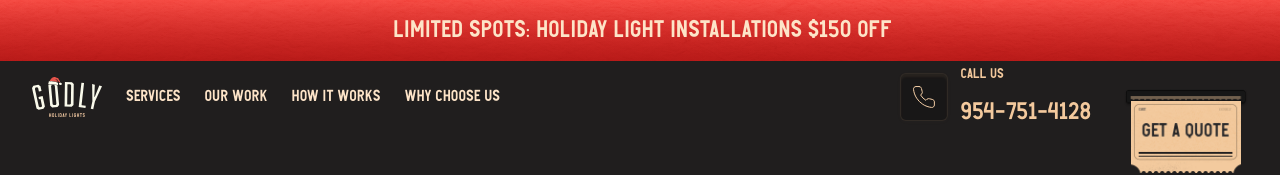
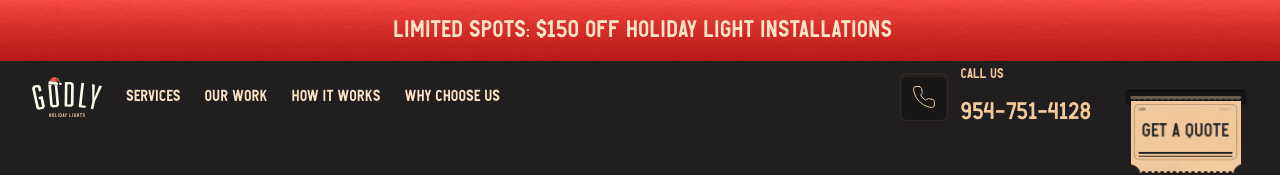
Before and after one commit to MosesD02/godly-holiday, a Next.js app: page /services in a window 1280 px wide. Shown: the top 175 px of the page. Built offline with nearby package versions, Linux system fonts and the light colour scheme.

Commit message:
feat: update header

```diff
--- a/src/components/header.tsx
+++ b/src/components/header.tsx
@@ -41,7 +41,7 @@ export function Header() {
   return (
     <div className="sticky top-0 z-50 w-full">
       <div className="godly-button h-[48px] border-0! rounded-none! w-full! text-[clamp(12px,3.75vw,24px)]! text-center justify-center pointer-events-none shadow-none!">
-        <span>LIMITED SPOTS: HOLIDAY LIGHT INSTALLATIONS $150 OFF</span>
+        <span>LIMITED SPOTS: $150 OFF HOLIDAY LIGHT INSTALLATIONS</span>
       </div>
       <header className="w-full h-16 sm:h-18 bg-background flex items-center justify-center">
         <div className="max-w-[1400px] px-4 sm:px-6 lg:px-8 w-full flex items-center justify-between">
```
